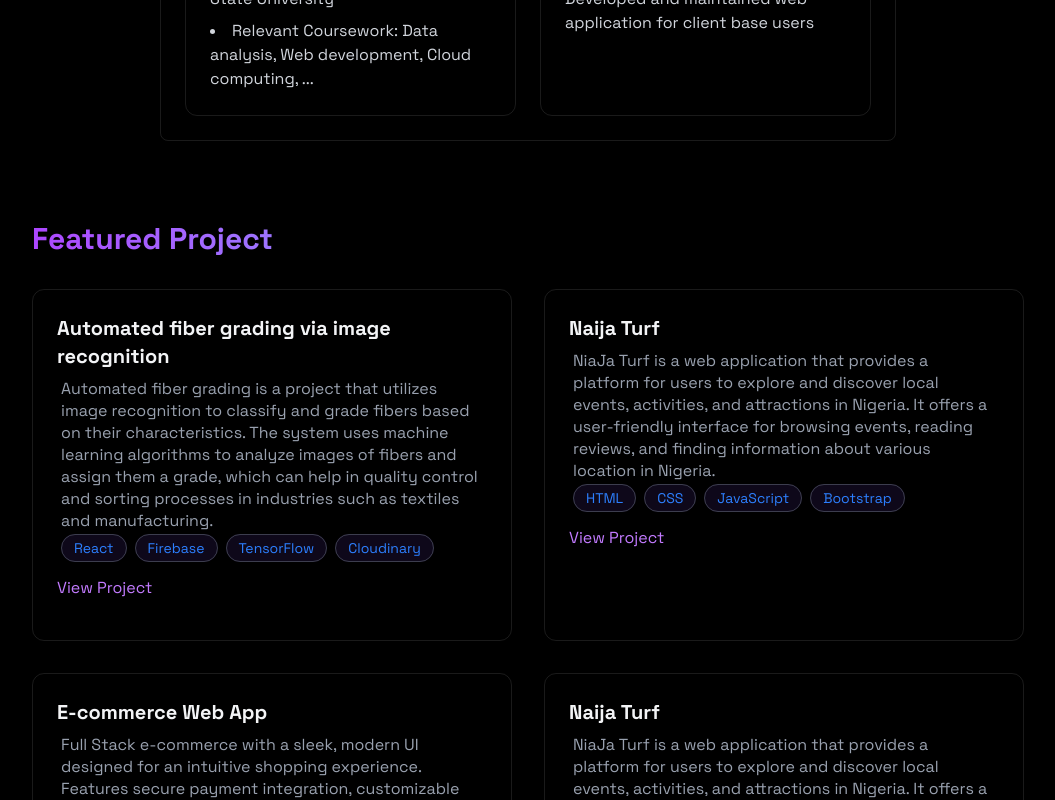
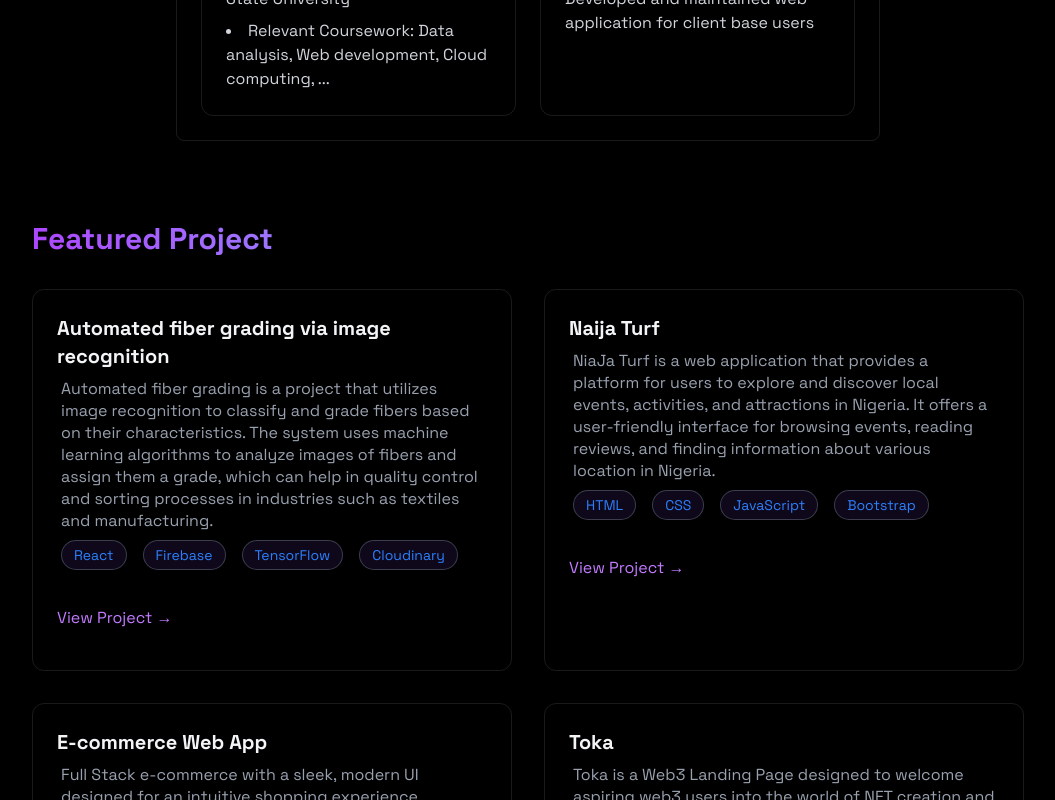
Before and after one commit to Dachenna/Portfolio, a React (Vite) app: page / in a window 1280 px wide. Shown: the part 2000-2800 px from the top of the page, without its empty margins (112-1167 px from the left). Built offline with nearby package versions, Linux system fonts and the light colour scheme.

Commit message:
new file:   src/components/RevealOnScroll.jsx 	modified:   src/components/sections/About.jsx 	modified:   src/components/sections/Contact.jsx 	modified:   src/components/sections/Home.jsx 	modified:   src/components/sections/Projects.jsx 	modified:   src/index.css

```diff
--- /dev/null
+++ b/src/components/RevealOnScroll.jsx
@@ -0,0 +1,23 @@
+import { useEffect, useRef } from "react"
+export const RevealOnScroll = ( {children}) =>{
+
+    const ref = useRef(null);
+
+    useEffect(() => {
+        const observer = new IntersectionObserver(([entry]) => {
+            if(entry.isIntersecting){
+                ref.current.classList.add("visible");
+            }
+        }, {threshold: 0.2, rootMargin: "0px 0px -50px 0px"}
+    );
+    if(ref.current) observer.observe(ref.current);
+
+    return () => observer.disconnect();
+    })
+
+    return(
+        <div ref={ref} className="reveal">
+            {children}
+        </div>
+    )
+}
--- a/src/components/sections/About.jsx
+++ b/src/components/sections/About.jsx
@@ -19,6 +19,7 @@ import
 import { RiFirebaseFill } from "react-icons/ri";
 import { MdRuleFolder } from "react-icons/md";
 import { TbApi, TbChartAreaLineFilled  } from "react-icons/tb";
+import { RevealOnScroll } from '../RevealOnScroll';
 
 export const About = () => {
 
@@ -120,7 +121,9 @@ export const About = () => {
 
   return (
     <section id='about' className='max-w-3xl mx-auto px-4 '>
-        <h2 className='text-3xl font-bold mb-8 bg-gradient-to-r from-purple-500 to-cyan-400 bg-clip-text text-transparent'>
+     <RevealOnScroll>
+      <div className=' max-w-3xl mx-auto px-4'>
+         <h2 className='text-3xl font-bold mb-8 bg-gradient-to-r from-purple-500 to-cyan-400 bg-clip-text text-transparent'>
           {" "}
           About Me
         </h2>
@@ -209,6 +212,8 @@ export const About = () => {
               </div>
           </div>
         </div>
+      </div>
+     </RevealOnScroll>
     </section>
   )
 }
--- a/src/components/sections/Contact.jsx
+++ b/src/components/sections/Contact.jsx
@@ -0,0 +1,23 @@
+import { RevealOnScroll } from "../RevealOnScroll"
+
+export  const Contact = () => {
+    return (
+        <section
+         id="contact"
+         className="min-h-screen flex items-center justify py-20"
+         >
+            <RevealOnScroll>
+                <div className="px-4 w-150">
+
+                    <h2 className="text-3xl font-bold mb-8 bg-gradient-to-r from-purple-500 to-cyan-400 bg-clip-text text-transparent">Let's Connect</h2>
+                    <form className="space-y-6">
+                        <div className="relative">
+                            <input type="text" id="name" name="name" required
+                             className="w-full bg-white/5 border border-white/10 rounded px-4 py-3 text-white transition focus:outline-none focus:border-blue-500 focus:bg-blue-500/5"/>
+                        </div>
+                    </form>
+                </div>
+            </RevealOnScroll>
+        </section>
+    )
+}
--- a/src/components/sections/Home.jsx
+++ b/src/components/sections/Home.jsx
@@ -1,8 +1,11 @@
-import React from 'react'
+import { RevealOnScroll } from '../RevealOnScroll';
 
 function Home() {
   return (
-    <section id='home' className='min-h-screen flex items-center justify-center relative'>
+    <section id='home' className='min-h-screen flex items-center
+      justify-center relative'
+    >
+      <RevealOnScroll>
       <div className="text-center z-10 px-4">
         <h1 className='text-5xl md:text-7xl font-bold mb-6 bg-gradient-to-r from-blue-500 to-purple-500 bg-clip-text text-transparent leading-right'>
           Hi, I'm David
@@ -28,6 +31,7 @@ function Home() {
           </a>
         </div>
       </div>
+      </RevealOnScroll>
     </section>
   )
 }
--- a/src/components/sections/Projects.jsx
+++ b/src/components/sections/Projects.jsx
@@ -1,6 +1,9 @@
+import { RevealOnScroll } from "../RevealOnScroll"
+
 export const Projects = () => {
     return(
         <section id="projects" className="min-h-screen flex items-center justify-center py-20">
+            <RevealOnScroll>
             <div className="max-w-5xl mx-auto px-4">
                 <h2 className="text-3xl font-bold mb-8 bg-gradient-to-r from-purple-500 to-cyan-400 bg-clip-text text-transparent">
                     {"  "}
@@ -16,7 +19,7 @@ export const Projects = () => {
                             The system uses machine learning algorithms to analyze images of fibers and assign them a grade,
                             which can help in quality control and sorting processes in industries such as textiles and manufacturing.
                         </p>
-                        <div>
+                        <div className="flex flex-wrap gap-2 mb-4">
                             {["React", "Firebase", "TensorFlow", "Cloudinary"].map((tech, key) =>(
                                <span key={key}
                                      className='bg-violet-500/10 text-blue-500 py-1 px-3 m-1 rounded-full border border-gray-500/50 text-sm hover:bg-violet-500/20
@@ -30,7 +33,7 @@ export const Projects = () => {
                         <div className="flex justify-between items-center">
                             <a href="#" className="text-purple-400 hover:text-purple-300 transition-colors my-4"
                             >
-                                View Project
+                                View Project →
                             </a>
                         </div>
                     </div>
@@ -42,7 +45,7 @@ export const Projects = () => {
                            NiaJa Turf is a web application that provides a platform for users to explore and discover local events, activities, and attractions in Nigeria.
                            It offers a user-friendly interface for browsing events, reading reviews, and finding information about various location in Nigeria.
                         </p>
-                        <div>
+                        <div className="flex flex-wrap gap-2 mb-4">
                             {["HTML", "CSS", "JavaScript", "Bootstrap"].map((tech, key) =>(
                                <span key={key}
                                      className='bg-violet-500/10 text-blue-500 py-1 px-3 m-1 rounded-full border border-gray-500/50 text-sm hover:bg-violet-500/20
@@ -56,21 +59,47 @@ export const Projects = () => {
                         <div className="flex justify-between items-center">
                             <a href="#" className="text-purple-400 hover:text-purple-300 transition-colors my-4"
                             >
-                                View Project
+                                View Project →
                             </a>
                         </div>
                     </div>
 
                         {/**Third Project */}
 
-                   <div className="p-6 m-0 rounded-xl border border-white/10 hover:-translate-y-1 hover:border-purple-500/30
+                   <div className="p-6 m-0 rounded-xl border  border-white/10 hover:-translate-y-1 hover:border-purple-500/30
                                      hover:shadow-[0_2px_8px_rgba(59,130,246,0.2)] transition-all">
                         <h3 className="text-xl font-bold mb-2">E-commerce Web App </h3>
                         <p className="text-gray-400 leading-snug justify-center m-1">
                           Full Stack e-commerce with a sleek, modern UI designed for an intuitive shopping experience. Features secure payment integration, customizable product inventory, real-time order tracking, and responsive layouts for seamless browsing on any device. Built with performance and scalability in mind, this project demonstrates expertise in both front-end and back-end development, delivering a robust and user-friendly online store.
                         </p>
-                        <div>
-                            {["React", "Tailwind", "NodeJs", "MongoDB"].map((tech, key) =>(
+                        <div className="flex flex-wrap gap-2 mb-4">
+                            {["React", "Tailwind", "NodeJs", "MongoDB", "RESTful-APIs"].map((tech, key) =>(
+                               <span key={key}
+                                     className='bg-violet-500/10 text-blue-500 py-2 px-2 m-2 rounded-full border border-gray-500/50 text-sm hover:bg-violet-500/20
+                                     hover:shadow-[0_2px_8px_rgba(59,130,246,0.1)] transition-all '
+                                >
+                                    {tech}
+                                </span>
+                            ))}
+                        </div>
+
+                        <div className="flex justify-between items-center">
+                            <a href="#" className="text-purple-400 hover:text-purple-300 transition-colors my-4"
+                            >
+                                View Project →
+                            </a>
+                        </div>
+                    </div>
+
+                    {/**Fourth Project */}
+                       <div className="p-6 rounded-xl border border-white/10 hover:-translate-y-1 hover:border-purple-500/30
+                                     hover:shadow-[0_2px_8px_rgba(59,130,246,0.2)] transition-all">
+                        <h3 className="text-xl font-bold mb-2">Toka </h3>
+                        <p className="text-gray-400 leading-snug justify-center m-1">
+                          Toka is a Web3 Landing Page designed to welcome aspiring web3 users into the world of NFT creation and trading.
+                        </p>
+                        <div className="flex flex-wrap gap-2 mb-4">
+                            {["React", "TailwindCSS", "ThreeJs", "FireBase"].map((tech, key) =>(
                                <span key={key}
                                      className='bg-violet-500/10 text-blue-500 py-1 px-3 m-1 rounded-full border border-gray-500/50 text-sm hover:bg-violet-500/20
                                      hover:shadow-[0_2px_8px_rgba(59,130,246,0.1)] transition-all'
@@ -83,34 +112,7 @@ export const Projects = () => {
                         <div className="flex justify-between items-center">
                             <a href="#" className="text-purple-400 hover:text-purple-300 transition-colors my-4"
                             >
-                                View Project
-                            </a>
-                        </div>
-                    </div>
-
-                    {/**Fourth Project */}
-                       <div className="p-6 rounded-xl border border-white/10 hover:-translate-y-1 hover:border-purple-500/30
-                                     hover:shadow-[0_2px_8px_rgba(59,130,246,0.2)] transition-all">
-                        <h3 className="text-xl font-bold mb-2">Naija Turf </h3>
-                        <p className="text-gray-400 leading-snug justify-center m-1">
-                           NiaJa Turf is a web application that provides a platform for users to explore and discover local events, activities, and attractions in Nigeria.
-                           It offers a user-friendly interface for browsing events, reading reviews, and finding information about various location in Nigeria.
-                        </p>
-                        <div>
-                            {["HTML", "CSS", "JavaScript", "Bootstrap"].map((tech, key) =>(
-                               <span key={key}
-                                     className='bg-violet-500/10 text-blue-500 py-1 px-3 m-1 rounded-full border border-gray-500/50 text-sm hover:bg-violet-500/20
-                                     hover:shadow-[0_2px_8px_rgba(59,130,246,0.1)] transition-all'
-                                >
-                                    {tech}
-                                </span>
-                            ))}
-                        </div>
-
-                        <div className="flex justify-between items-center">
-                            <a href="#" className="text-purple-400 hover:text-purple-300 transition-colors my-4"
-                            >
-                                View Project
+                                View Project →
                             </a>
                         </div>
                     </div>
@@ -118,6 +120,7 @@ export const Projects = () => {
                 </div>
 
             </div>
+            </RevealOnScroll>
         </section>
     )
 }
--- a/src/index.css
+++ b/src/index.css
@@ -44,3 +44,14 @@ html, body {
 .animate-loading-bar {
   animation: loading-bar 1s ease forwards;
 }
+
+.reveal {
+  opacity: 0;
+  transform: translateY(20px);
+  transition: opacity 0.7s ease, transform 0.7s ease;
+}
+
+.reveal.visible {
+  opacity: 1;
+  transform: translateY(0);
+}
```
